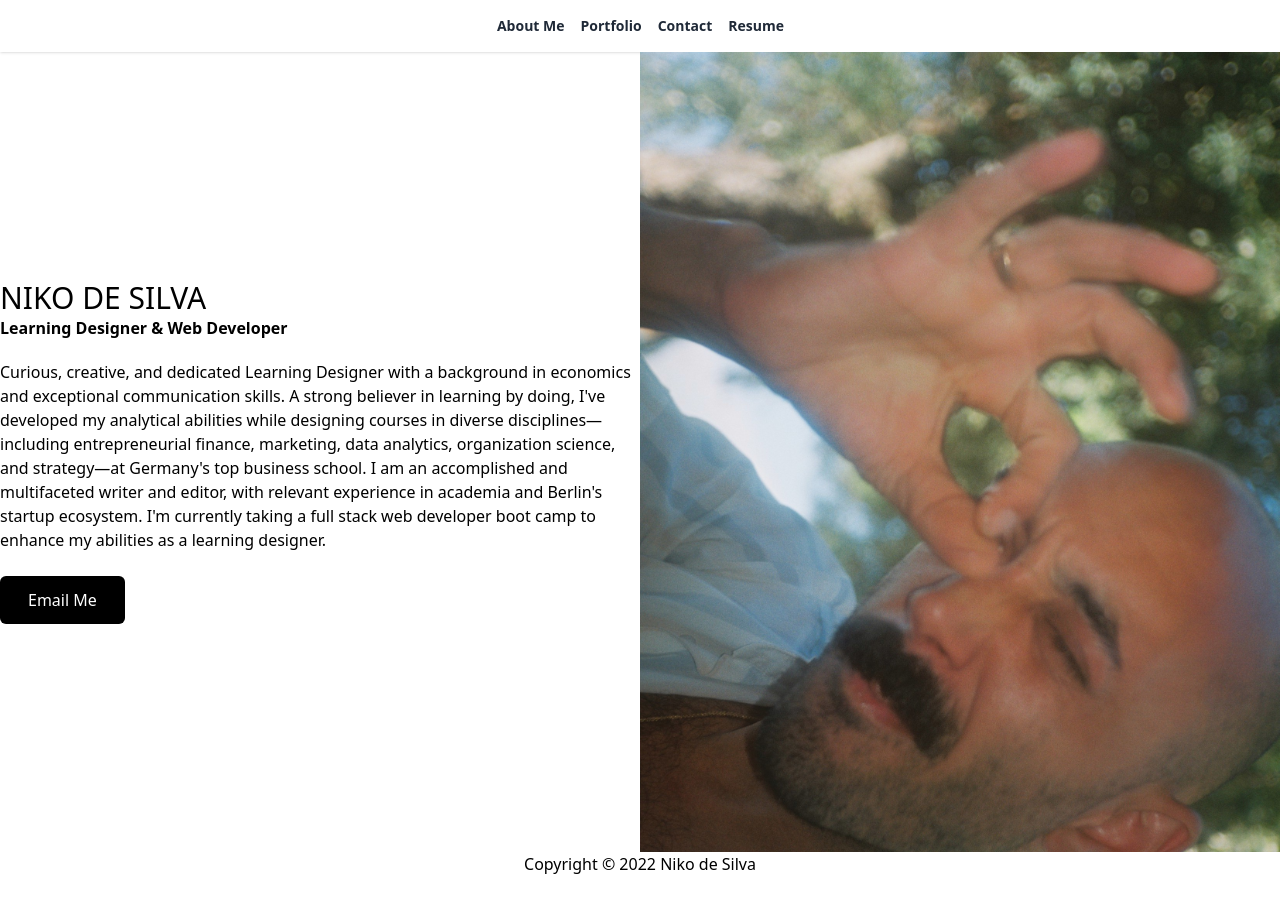
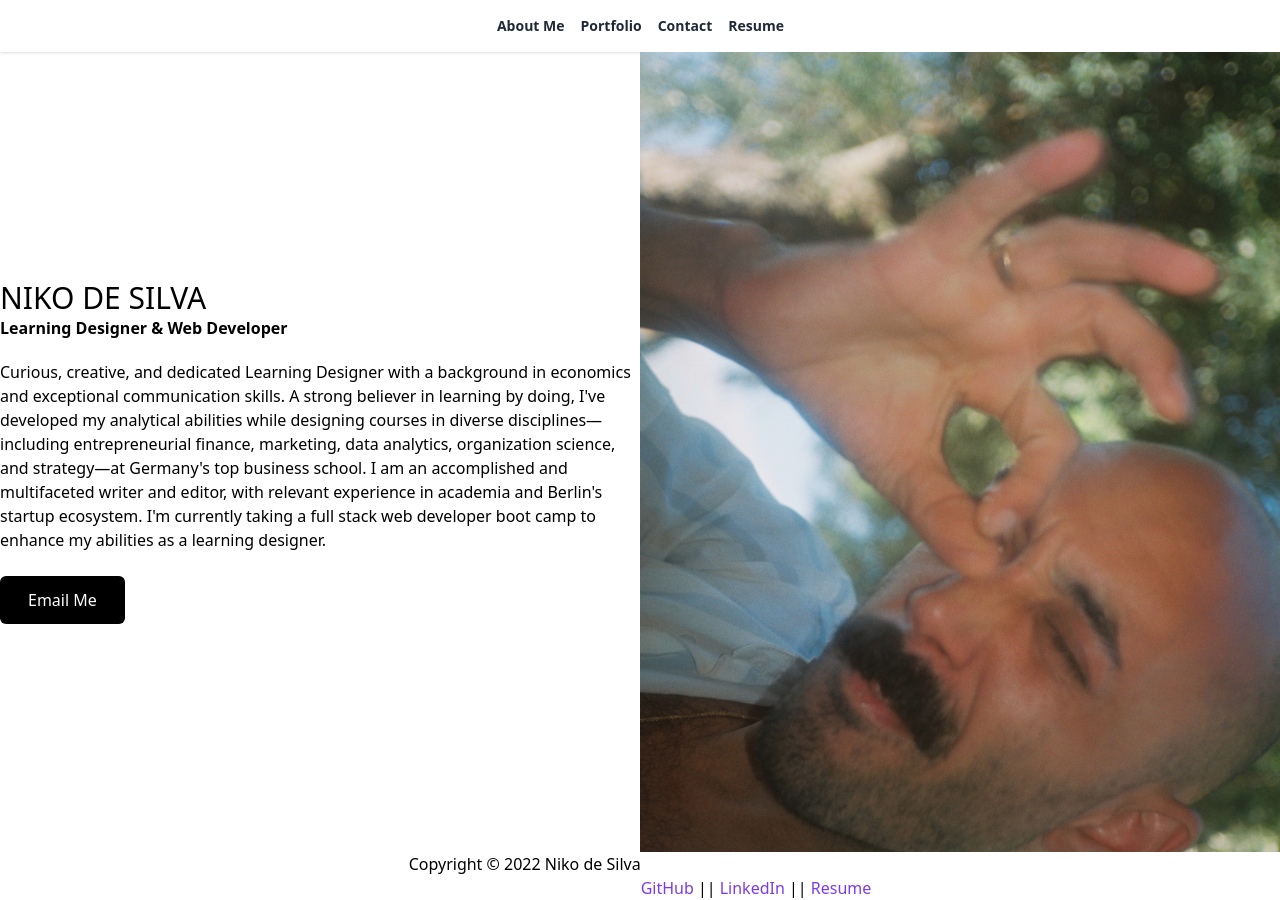
Before and after one commit to queenmcsteve/react-portfolio, a React (Create React App) app: page / in a window 1280 px wide. Before the commit the page ends 876 px from the top, so only its background shows below. Built offline with nearby package versions, Linux system fonts and the light colour scheme.

Commit message:
update footer

```diff
--- a/src/components/Contact.js
+++ b/src/components/Contact.js
@@ -1,8 +1,28 @@
-const validateEmail = (e) => {
-  console.log("email: ", e.target.value);
-};
+import { useState } from "react";
+const validator = require("email-validator");
 
 function Contact() {
+  let [msg, setMessage] = useState("");
+
+  const validateField = (e) => {
+    if (e.target.value === "") {
+      setMessage("all fields are required");
+    } else {
+      setMessage("");
+    }
+  };
+
+  const validateEmail = (e) => {
+    if (e.target.value === "") {
+      setMessage("all fields are required");
+    } else if (!validator.validate(e.target.value)) {
+      setMessage("please enter a valid email address");
+    } else {
+      setMessage("");
+    }
+    console.log("email: ", e.target.value);
+  };
+
   return (
     <div className="justify-center">
       <form className="w-full max-w-lg">
@@ -19,6 +39,8 @@ function Contact() {
               id="grid-first-name"
               type="text"
               placeholder="Steve"
+              onBlur={validateField}
+              required
             />
           </div>
           <div className="w-full md:w-1/2 px-3">
@@ -33,6 +55,8 @@ function Contact() {
               id="grid-last-name"
               type="text"
               placeholder="McSteve"
+              onBlur={validateField}
+              required
             />
           </div>
         </div>
@@ -49,7 +73,9 @@ function Contact() {
               id="email"
               type="email"
               onBlur={validateEmail}
+              required
             />
+            <p className="text-red-500 text-xs italic ">{msg}</p>
           </div>
         </div>
         <div className="flex flex-wrap -mx-3 mb-6">
@@ -63,6 +89,8 @@ function Contact() {
             <textarea
               className=" no-resize appearance-none block w-full bg-gray-200 text-gray-700 border border-gray-200 rounded py-3 px-4 mb-3 leading-tight focus:outline-none focus:bg-white focus:border-gray-500 h-48 resize-none"
               id="message"
+              required
+              onBlur={validateField}
             ></textarea>
           </div>
         </div>
--- a/src/components/Footer.js
+++ b/src/components/Footer.js
@@ -3,6 +3,32 @@ function Footer() {
     <div>
       <footer className="page-footer flex justify-center">
         <p>Copyright &copy; 2022 Niko de Silva</p>
+        <p>
+          <br />
+          <a
+            href="https://github.com/queenmcsteve"
+            target="_blank"
+            className="text-violet-600"
+          >
+            GitHub
+          </a>
+          &nbsp;||&nbsp;
+          <a
+            href="https://www.linkedin.com/in/niko-de-silva-675858173/"
+            target="_blank"
+            className="text-violet-600"
+          >
+            LinkedIn
+          </a>
+          &nbsp;||&nbsp;
+          <a
+            href="https://resume.io/r/HWHdcqEuH"
+            target="_blank"
+            className="text-violet-600"
+          >
+            Resume
+          </a>
+        </p>
       </footer>
     </div>
   );
```
